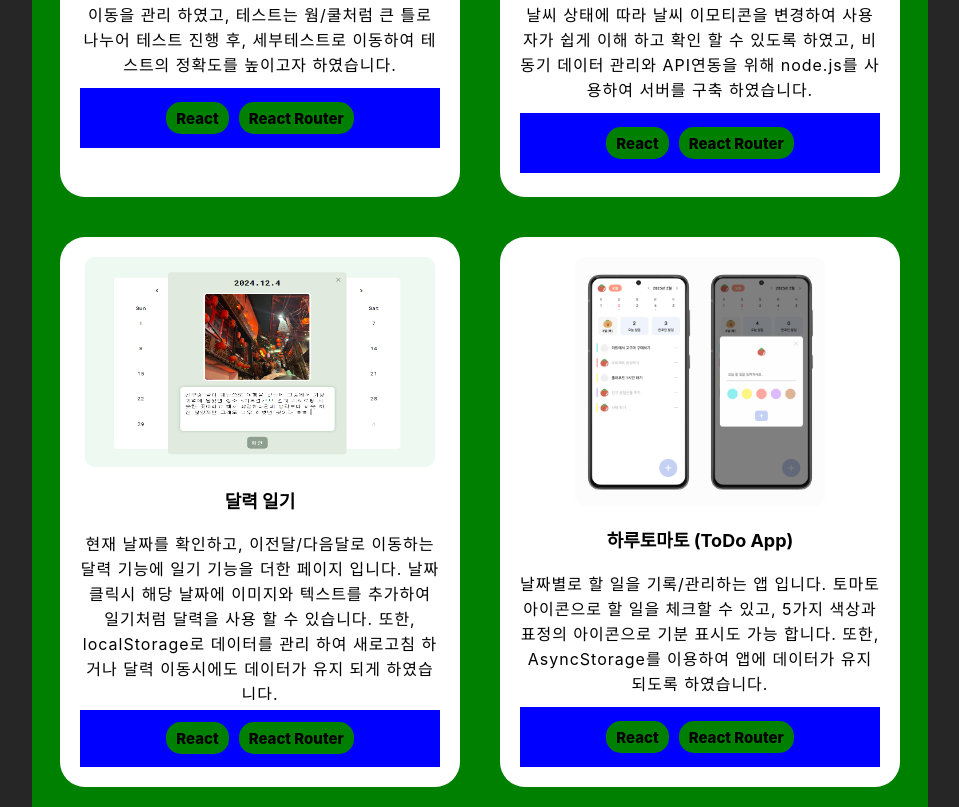
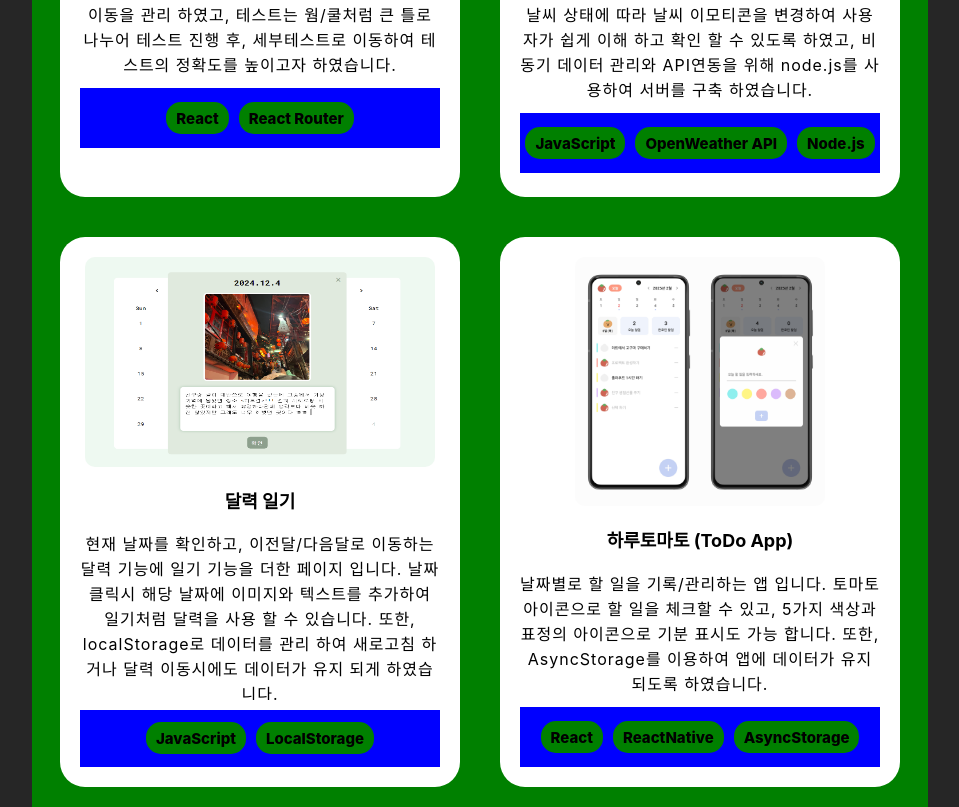
Before and after one commit to jizero1/react-portfolio2, a React (Create React App) app: page / in a window 1280 px wide. Shown: the part 2923-3730 px from the top of the page, without its empty margins (160-1119 px from the left). Built offline with nearby package versions, Linux system fonts and the light colour scheme.

Commit message:
프로젝트에 사용된 skill나열

```diff
--- a/src/components/Project.js
+++ b/src/components/Project.js
@@ -13,11 +13,11 @@ const ProjectCard = () => {
         { id: 0, projectName: "퍼스널컬러 테스트", projectAbout: "퍼스널컬러에 대한 소개 및 테스트를 할 수 있는 페이지 입니다. React Router을 사용하여 페이지간 이동을 관리 하였고, 테스트는 웜/쿨처럼 큰 틀로 나누어 테스트 진행 후, 세부테스트로 이동하여 테스트의 정확도를 높이고자 하였습니다.",
              skill: ['React','React Router'], className: "projectCard-img common-img", img: "/images/personal.png", alt: "퍼스널컬러 테스트 이미지" },
         { id: 1, projectName: "실시간 날씨", projectAbout: "OpenWeather API를 이용하여 사용자의 현재위치 기반으로 날씨 정보를 불러오는 페이지 입니다. 날씨 상태에 따라 날씨 이모티콘을 변경하여 사용자가 쉽게 이해 하고 확인 할 수 있도록 하였고, 비동기 데이터 관리와 API연동을 위해 node.js를 사용하여 서버를 구축 하였습니다.",
-            skill: ['React','React Router'], className: "projectCard-img common-img", img: "/images/weather.png", alt: "실시간 날씨 이미지" },
+            skill: ['JavaScript','OpenWeather API', 'Node.js'], className: "projectCard-img common-img", img: "/images/weather.png", alt: "실시간 날씨 이미지" },
         { id: 2, projectName: "달력 일기", projectAbout: "현재 날짜를 확인하고, 이전달/다음달로 이동하는 달력 기능에 일기 기능을 더한 페이지 입니다. 날짜 클릭시 해당 날짜에 이미지와 텍스트를 추가하여 일기처럼 달력을 사용 할 수 있습니다. 또한, localStorage로 데이터를 관리 하여 새로고침 하거나 달력 이동시에도 데이터가 유지 되게 하였습니다.",
-            skill: ['React','React Router'], className: "projectCard-img common-img", img: "/images/calendar.png", alt: "일기 캘린더 이미지" },
+            skill: ['JavaScript','LocalStorage'], className: "projectCard-img common-img", img: "/images/calendar.png", alt: "일기 캘린더 이미지" },
         { id: 3, projectName: "하루토마토 (ToDo App)", projectAbout: "날짜별로 할 일을 기록/관리하는 앱 입니다. 토마토 아이콘으로 할 일을 체크할 수 있고, 5가지 색상과 표정의 아이콘으로 기분 표시도 가능 합니다. 또한, AsyncStorage를 이용하여 앱에 데이터가 유지되도록 하였습니다.",
-            skill: ['React','React Router'], className: "projectCard-AppImg common-img", img: "/images/todoApp.jpeg", alt: "투두앱 이미지" }
+            skill: ['React','ReactNative','AsyncStorage'], className: "projectCard-AppImg common-img", img: "/images/todoApp.jpeg", alt: "투두앱 이미지" }
     ]
     return (
         <div className="projectCard-container common-flex">
```
